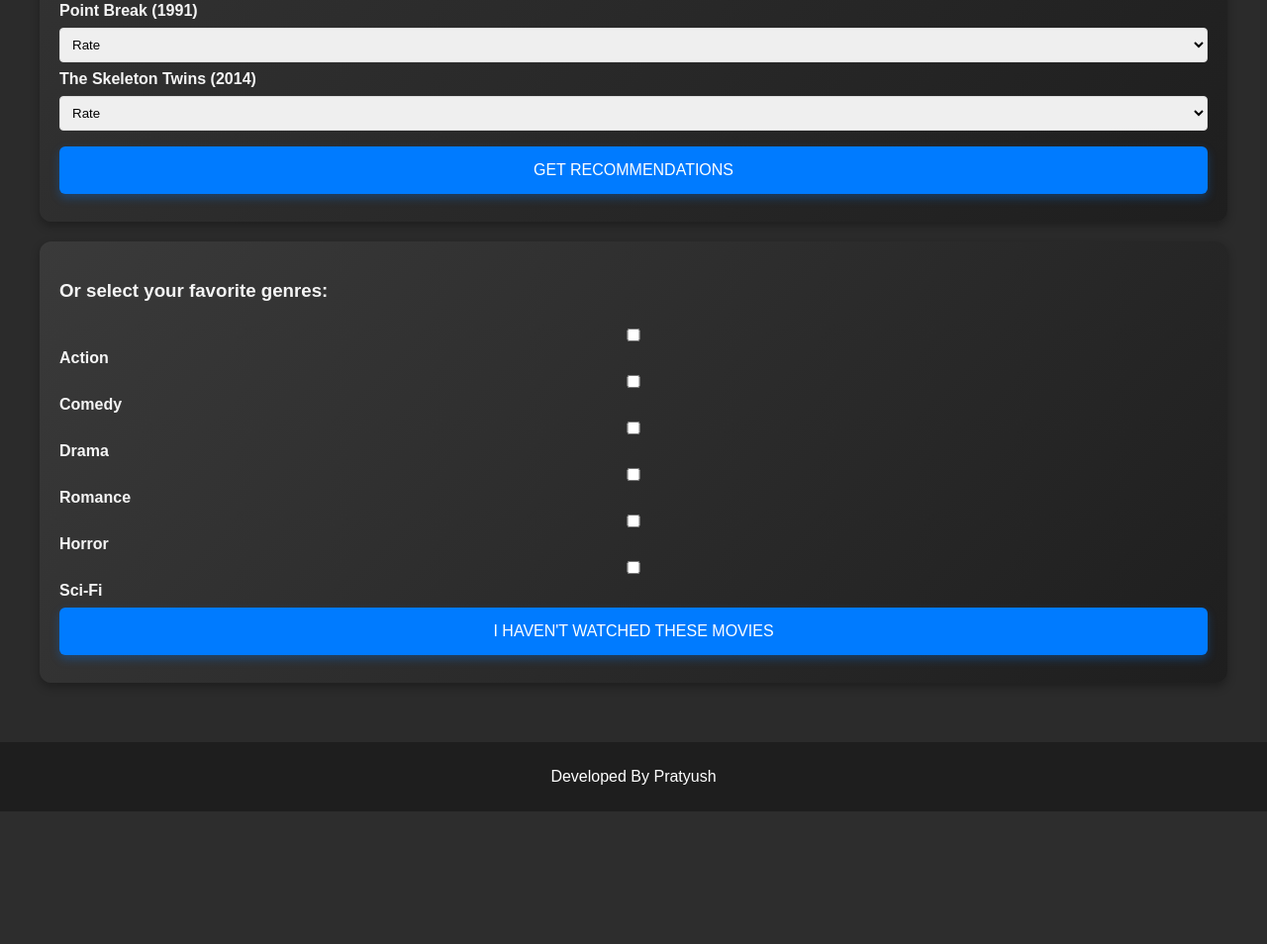
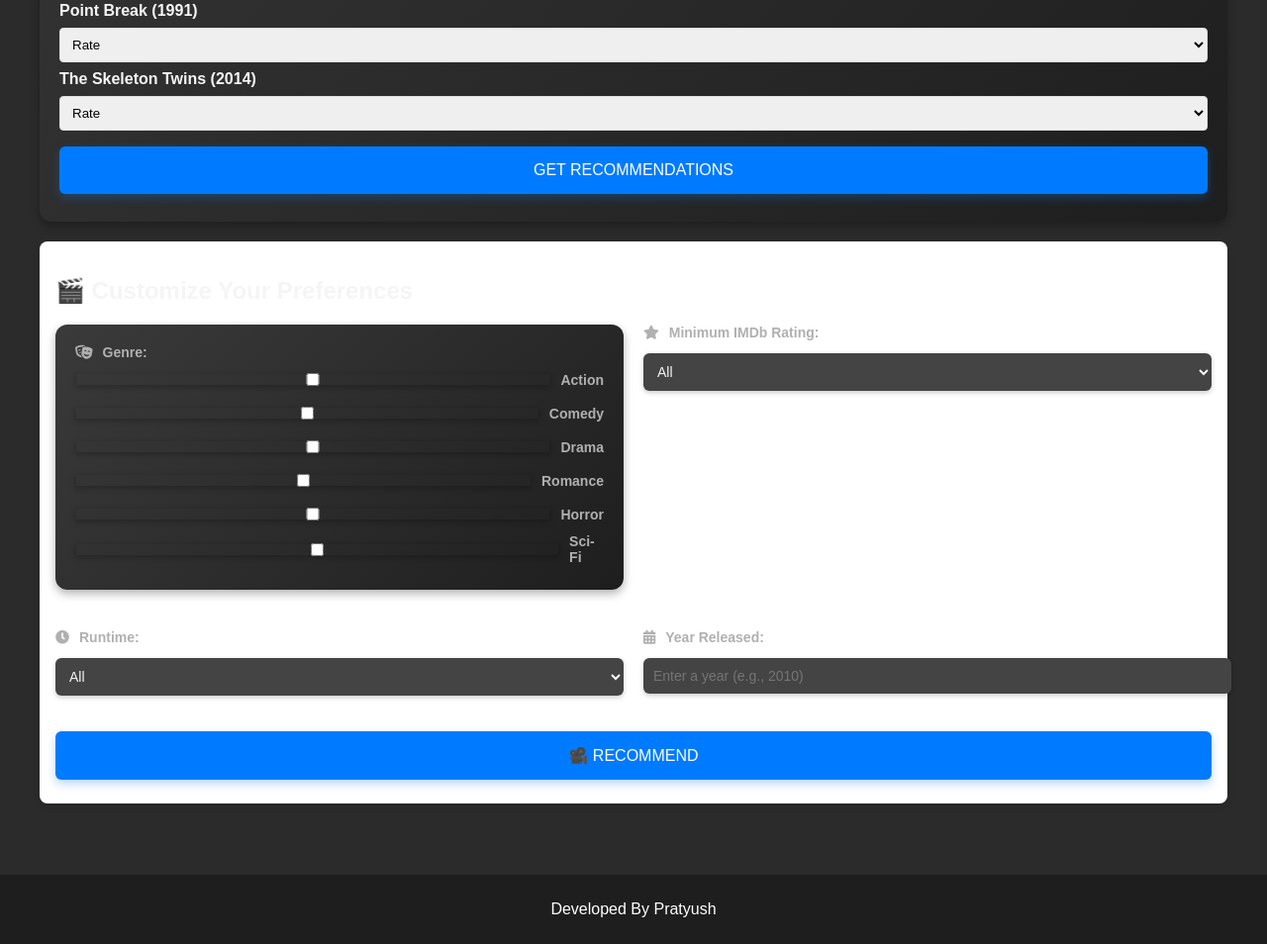
Before and after one commit to pratz-singh/ScreenSage, a Flask app: page / in a window 1280 px wide. Shown: the part 744-1698 px from the top of the page at 99% size. Before the commit the page ends 1564 px from the top, so only its background shows below. Run offline with Flask 3, Linux system fonts and the light colour scheme; parts of the project's set-up code (start-up, migrations or seed data) failed here and were passed over.

Commit message:
Update index.html

```diff
--- a/templates/index.html
+++ b/templates/index.html
@@ -39,8 +39,13 @@
 
 
         <!-- Recommendations Section -->
-        <section id="preferences">
-            <h3>Or select your favorite genres:</h3>
+      <section id="user-preferences">
+            <h2>🎬 Customize Your Preferences</h2>
+            <form id="preferences-form">
+
+                <!-- Merging the second genre selection -->
+                <div class="form-group" id="preferences">
+                    <label for="genre"><i class="fas fa-theater-masks"></i> Genre:</label>
                     <div id="genre-selection">
                         <label><input type="checkbox" name="genre" value="Action"> Action</label>
                         <label><input type="checkbox" name="genre" value="Comedy"> Comedy</label>
@@ -49,9 +54,36 @@
                         <label><input type="checkbox" name="genre" value="Horror"> Horror</label>
                         <label><input type="checkbox" name="genre" value="Sci-Fi"> Sci-Fi</label>
                     </div>
-            <button id="no-movies" type="button">I Haven't Watched These Movies</button>
+                </div>
 
+                <div class="form-group">
+                    <label for="rating"><i class="fas fa-star"></i> Minimum IMDb Rating:</label>
+                    <select id="rating">
+                        <option value="All">All</option>
+                        <option value="8">8+</option>
+                        <option value="7">7+</option>
+                        <option value="6">6+</option>
+                        <option value="5">5+</option>
+                    </select>
                 </div>
+
+                <div class="form-group">
+                    <label for="runtime"><i class="fas fa-clock"></i> Runtime:</label>
+                    <select id="runtime">
+                        <option value="All">All</option>
+                        <option value="Short">Short (<90 mins)</option>
+                        <option value="Medium">Medium (90-120 mins)</option>
+                        <option value="Long">Long (>120 mins)</option>
+                    </select>
+                </div>
+
+                <div class="form-group">
+                    <label for="year"><i class="fas fa-calendar-alt"></i> Year Released:</label>
+                    <input type="number" id="year" placeholder="Enter a year (e.g., 2010)">
+                </div>
+
+                <button type="button" id="no-movies">🎥 Recommend</button>
+            </form>
         </section>
     </main>
     <footer>
```
Lines whose indentation alone changed are shown as unchanged.
